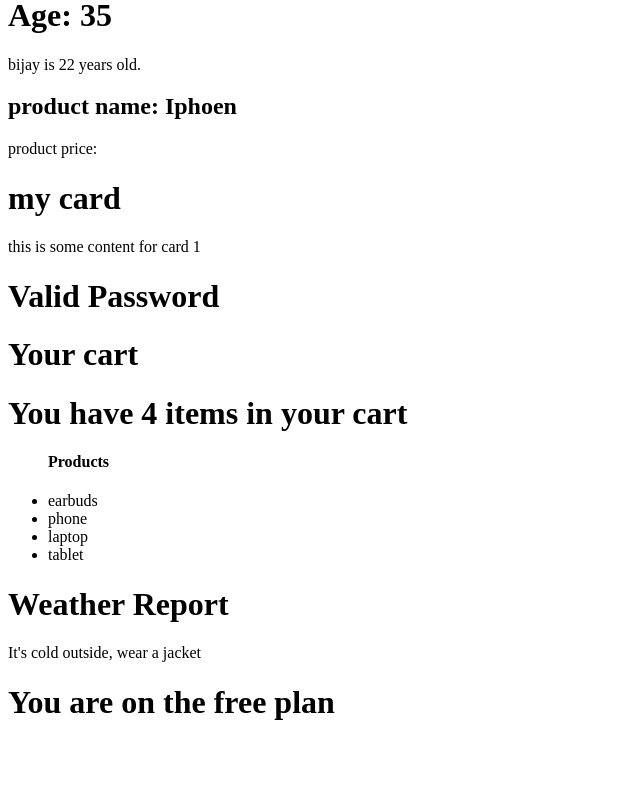
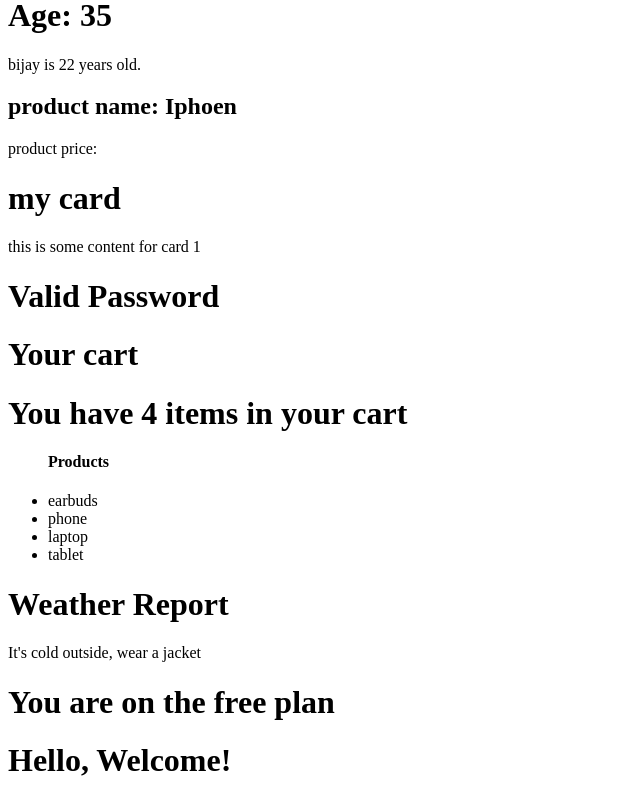
Before and after one commit to barmanb17/react, a React (Vite) app in the folder react/: page / in a window 1280 px wide. Shown: the part 729-1529 px from the top of the page, without its empty margins (0-640 px from the left). Before the commit the page ends 1471 px from the top, so only its background shows below. Built offline with nearby package versions, Linux system fonts and the light colour scheme.

Commit message:
practice

```diff
--- a/react/src/App.jsx
+++ b/react/src/App.jsx
@@ -11,6 +11,7 @@ import Card from './components/Card'
 import Cart from './components/Cart'
 import Weather from './components/Weather'
 import UserStatus from './components/UserStatus'
+import Greeting from './components/Greeting'
 
 
 
@@ -39,6 +40,7 @@ const App = () => {
       <Cart />
       <Weather />
       <UserStatus/>
+      <Greeting timeOfDay="mordning" />
 
     </div>
   )
--- /dev/null
+++ b/react/src/components/Greeting.jsx
@@ -0,0 +1,12 @@
+import React from 'react'
+
+const Greeting = ({ timeOfDay }) => {
+    return (
+        <div>
+            {timeOfDay === "morning" ? (<h1>Hello, Good Morning!</h1>) : timeOfDay === "afternoon" ? (<h1>Hello, Good Afternoon!</h1>) : (<h1>Hello, Welcome!</h1>)}
+        </div>
+
+    )
+}
+
+export default Greeting
```
